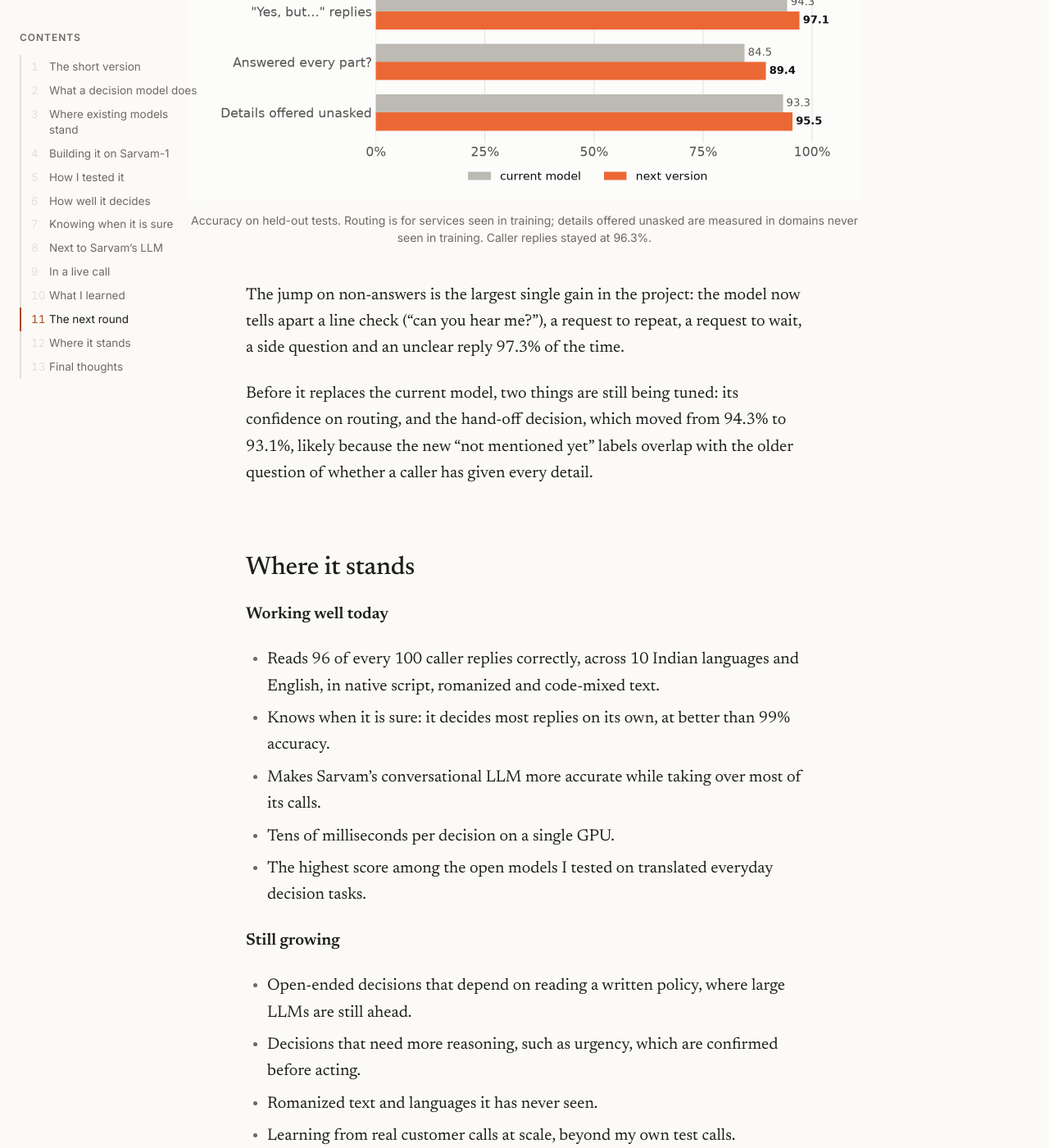
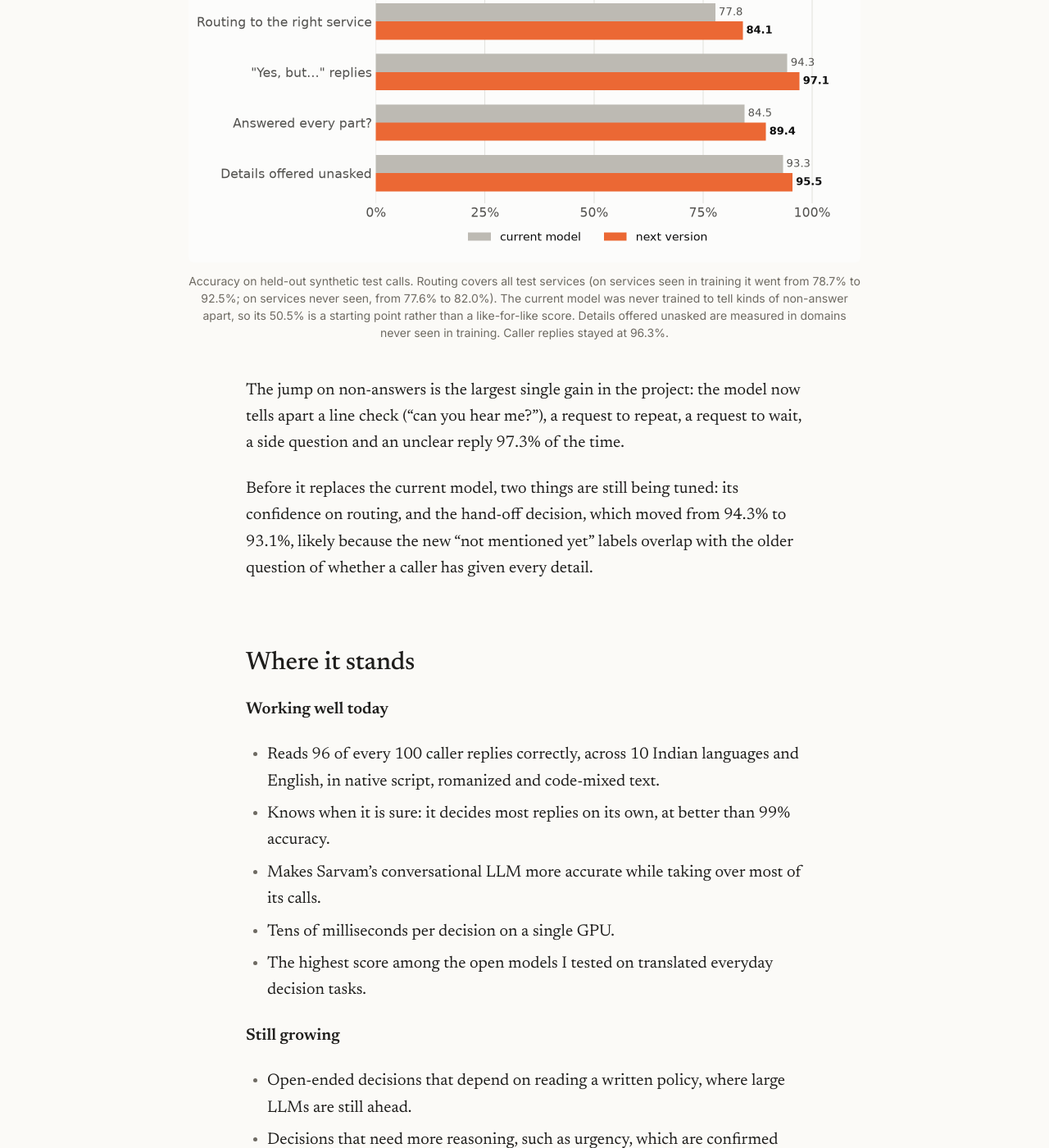
Before and after one commit to 26tanishabanik/26tanishabanik.github.io, a Jekyll site: the page built from _posts/2026-10-25-most-turns-are-easy.md, in a window 1280 px wide and 1400 px high, scrolled down 12584 px. Shown: the whole window at 82% size. Built offline with Jekyll 4.4.1, drawn with Linux system fonts in a browser that asks for light colours.

Commit message:
Keep the contents rail clear of wide figures; show full routing results in the next-round chart

```diff
--- a/_posts/2026-10-25-most-turns-are-easy.md
+++ b/_posts/2026-10-25-most-turns-are-easy.md
@@ -149,7 +149,7 @@ Calling the agent myself turned up four situations the test sets did not cover.
 
 The next version was trained on those four patterns, and it improved on all of them.
 
-![Accuracy on held-out tests. Routing is for services seen in training; details offered unasked are measured in domains never seen in training. Caller replies stayed at 96.3%.]({{ site.baseurl }}/assets/img/decision-nextround.png)
+![Accuracy on held-out synthetic test calls. Routing covers all test services (on services seen in training it went from 78.7% to 92.5%; on services never seen, from 77.6% to 82.0%). The current model was never trained to tell kinds of non-answer apart, so its 50.5% is a starting point rather than a like-for-like score. Details offered unasked are measured in domains never seen in training. Caller replies stayed at 96.3%.]({{ site.baseurl }}/assets/img/decision-nextround.png)
 
 The jump on non-answers is the largest single gain in the project: the model now tells apart a line check ("can you hear me?"), a request to repeat, a request to wait, a side question and an unclear reply 97.3% of the time.
 
--- a/assets/css/style.css
+++ b/assets/css/style.css
@@ -142,13 +142,13 @@ a:hover { color: var(--accent); text-decoration-color: var(--accent); }
 .post-body { grid-column: 2; padding: 0 var(--gutter); min-width: 0; }
 .toc-rail { display: none; }
 
-@media (min-width: 1200px) {
+@media (min-width: 1320px) {
   .toc-rail {
     display: block;
     grid-column: 1;
     justify-self: end;
     width: 220px;
-    margin-right: 36px;
+    margin-right: 66px;
     position: sticky;
     top: 32px;
     align-self: start;
--- a/scripts/make_figures_decision.py
+++ b/scripts/make_figures_decision.py
@@ -141,7 +141,7 @@ fig.savefig(f"{OUT}/decision-teachers.png", dpi=200)
 
 # 8. current model vs next version on the patterns found in live calls (held-out tests)
 pats = ["Kind of non-answer", "Routing to the right service", '"Yes, but…" replies', "Answered every part?", "Details offered unasked"]
-cur, nxt = [50.5, 78.7, 94.3, 84.5, 93.3], [97.3, 92.5, 97.1, 89.4, 95.5]
+cur, nxt = [50.5, 77.8, 94.3, 84.5, 93.3], [97.3, 84.1, 97.1, 89.4, 95.5]
 fig, ax = plt.subplots(figsize=(8.2, 4.3))
 ys = [i * 1.0 for i in range(len(pats))][::-1]
 h = 0.36
```
Also changed, not shown: assets/img/decision-nextround.png.
